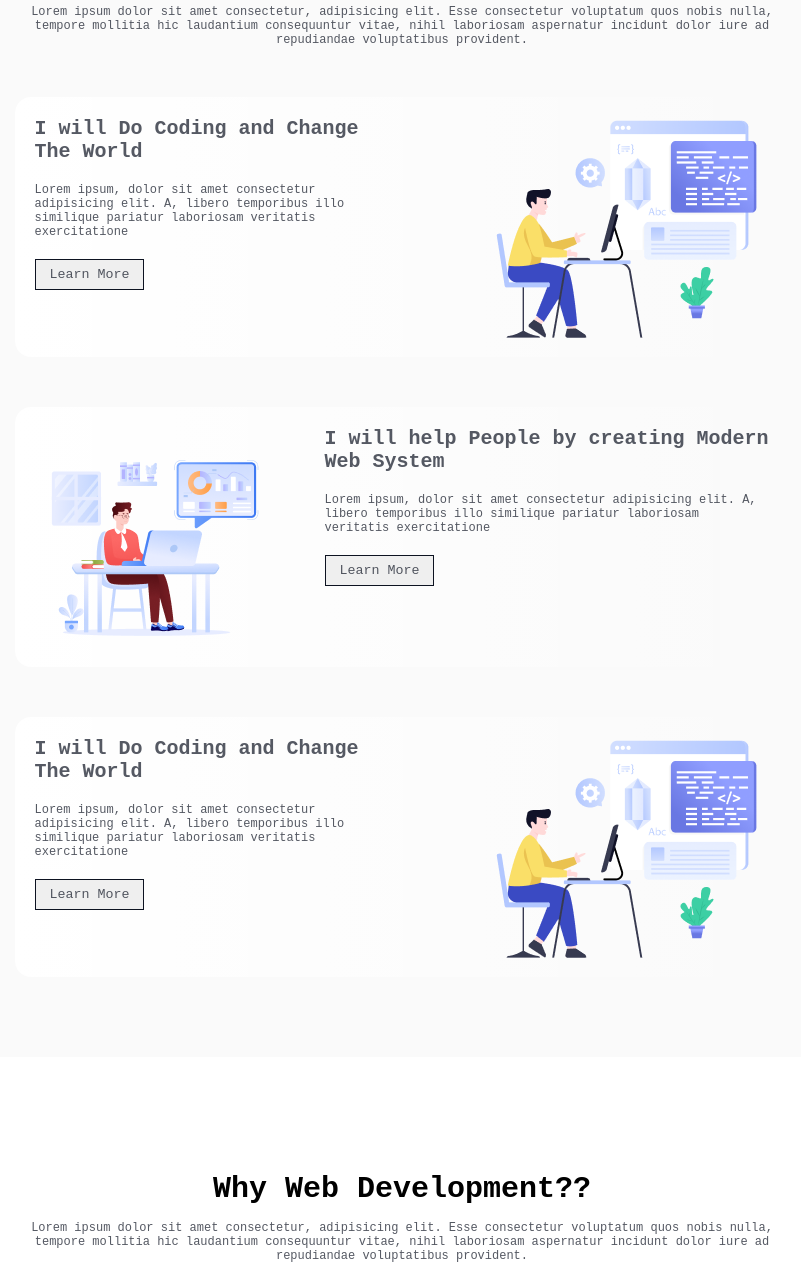
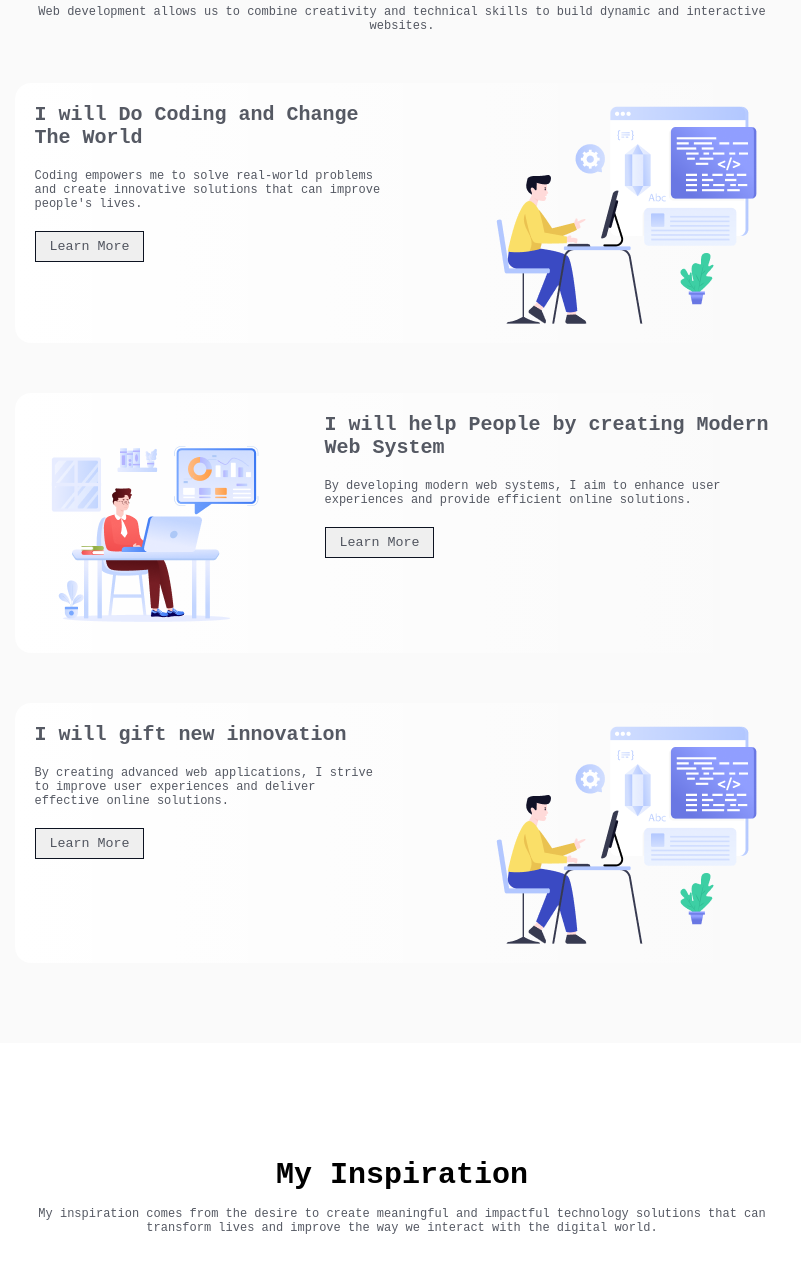
Before and after one commit to asifhasan973/assignment_one, a plain HTML site: page index.html in a window 1280 px wide. Shown: the part 1004-2290 px from the top of the page, without its empty margins (238-1039 px from the left). Drawn offline with Linux system fonts and the light colour scheme; a web font is replaced by a local one.

Commit message:
meaningful text added

```diff
--- a/index.html
+++ b/index.html
@@ -13,9 +13,7 @@
         <img src="./assets/Group.png" alt="" />
         <h1>"In the near future, I hope to become a Developer."</h1>
         <p class="light-dark">
-          Lorem ipsum dolor, sit amet consectetur adipisicing elit. Ad animi,
-          iste accusantium libero repellendus maiores magnam ratione non et
-          commodi?
+          I am passionate about technology and coding, and I am determined to make a positive impact in the tech world.
         </p>
         <a href="#footer" class="scroll-button"><button>Contact With Me</button></a>
 
@@ -26,18 +24,13 @@
       <section class="why-sec">
         <h1 class="why-sec-h1">Why Web Development??</h1>
         <p class="light-dark">
-          Lorem ipsum dolor sit amet consectetur, adipisicing elit. Esse
-          consectetur voluptatum quos nobis nulla, tempore mollitia hic
-          laudantium consequuntur vitae, nihil laboriosam aspernatur incidunt
-          dolor iure ad repudiandae voluptatibus provident.
+          Web development allows us to combine creativity and technical skills to build dynamic and interactive websites.
         </p>
         <div class="layer-1">
           <div style="padding-right: 60px">
             <h1 class="layer-head">I will Do Coding and Change The World</h1>
             <p class="light-dark" style="margin: 20px 0">
-              Lorem ipsum, dolor sit amet consectetur adipisicing elit. A,
-              libero temporibus illo similique pariatur laboriosam veritatis
-              exercitatione
+              Coding empowers me to solve real-world problems and create innovative solutions that can improve people's lives.
             </p>
             <button class="btn-learn-more">Learn More</button>
           </div>
@@ -50,9 +43,7 @@
           <div">
             <h1 class="layer-head">I will help People by creating Modern Web System</h1>
             <p class="light-dark" style="margin: 20px 0">
-              Lorem ipsum, dolor sit amet consectetur adipisicing elit. A,
-              libero temporibus illo similique pariatur laboriosam veritatis
-              exercitatione
+              By developing modern web systems, I aim to enhance user experiences and provide efficient online solutions.
             </p>
             <button class="btn-learn-more">Learn More</button>
           </div>
@@ -60,11 +51,9 @@
         <!-- layer 3 -->
         <div class="layer-1">
           <div style="padding-right: 60px">
-            <h1 class="layer-head">I will Do Coding and Change The World</h1>
+            <h1 class="layer-head">I will gift new innovation</h1>
             <p class="light-dark" style="margin: 20px 0">
-              Lorem ipsum, dolor sit amet consectetur adipisicing elit. A,
-              libero temporibus illo similique pariatur laboriosam veritatis
-              exercitatione
+              By creating advanced web applications, I strive to improve user experiences and deliver effective online solutions.
             </p>
             <button class="btn-learn-more">Learn More</button>
           </div>
@@ -75,12 +64,9 @@
       </section>
       <!-- inspiration section  -->
       <section class="inspiration">
-        <h1 class="ins-sec-h1">Why Web Development??</h1>
+        <h1 class="ins-sec-h1">My Inspiration</h1>
         <p class="light-dark ins-sec-p">
-          Lorem ipsum dolor sit amet consectetur, adipisicing elit. Esse
-          consectetur voluptatum quos nobis nulla, tempore mollitia hic
-          laudantium consequuntur vitae, nihil laboriosam aspernatur incidunt
-          dolor iure ad repudiandae voluptatibus provident.
+          My inspiration comes from the desire to create meaningful and impactful technology solutions that can transform lives and improve the way we interact with the digital world.
           </p>
           <br>
           <br>
@@ -94,10 +80,7 @@
       <section class="cur-target">
         <h1 class="ins-sec-h1">My Current Target</h1>
         <p class="light-dark ins-sec-p">
-          Lorem ipsum dolor sit amet consectetur, adipisicing elit. Esse
-          consectetur voluptatum quos nobis nulla, tempore mollitia hic
-          laudantium consequuntur vitae, nihil laboriosam aspernatur incidunt
-          dolor iure ad repudiandae voluptatibus provident.
+          My goal is to master web development technologies and create impactful projects that showcase my skills.
           </p>
           <br>
           <br>
@@ -105,19 +88,19 @@
             <div class="skill-container-1">
               <img src="./assets/html.png" alt="">
               <h2>HTML</h2>
-              <p>Lorem ipsum dolor sit amet consectetur adipisicing elit. Ex, rerum.</p>
+              <p>I am proficient in HTML and use it to structure content on the web effectively.</p>
               <a href="">Learn More</a>
             </div>
             <div class="skill-container-2">
               <img src="./assets/css.png" alt="">
               <h2>CSS</h2>
-              <p>Lorem ipsum dolor sit amet consectetur adipisicing elit. Ex, rerum.</p>
+              <p>With CSS, I create visually appealing and responsive web designs.</p>
               <a href="">Learn More</a>
             </div>
             <div class="skill-container-3">
               <img src="./assets/js.png" alt="">
               <h2>JavaScript</h2>
-              <p>Lorem ipsum dolor sit amet consectetur adipisicing elit. Ex, rerum.</p>
+              <p>JavaScript allows me to add interactivity and dynamic functionality to web pages.</p>
               <a href="">Learn More</a>
             </div>
           </div>
@@ -129,7 +112,7 @@
         <div class="need-support">
           <div>
             <h2>I need Support</h2>
-          <p>Lorem ipsum dolor sit amet consectetur adipisicing elit. Reprehenderit, maiores?</p>
+          <p>I appreciate any feedback or suggestions to help me improve my skills and projects.</p>
           </div>
           <div>
             <input  type="email" name="" id="input-feild" placeholder="Suggest me any feedback for me">
```
